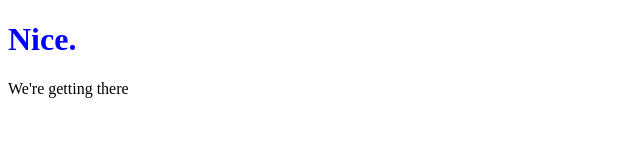
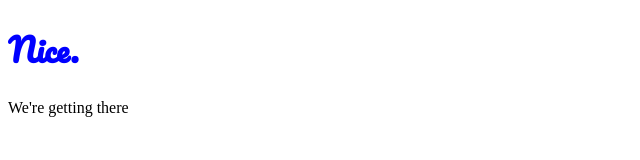
Before and after one commit to moonbookbrandon/AffiliateSites, a website: page docs/index.html in a window 1280 px wide. Shown: the whole page, without its empty margins (0-640 px from the left). Drawn offline with Linux system fonts and the light colour scheme.

Commit message:
missed some files

```diff
--- a/docs/index.html
+++ b/docs/index.html
@@ -1,7 +1,9 @@
 <!doctype html>
 <html>
   <head>
+    <link rel="icon" href="favicon.png" type="image/png"/>
     <link rel="stylesheet" type="text/css" href="index.css" />
+    <link href="https://fonts.googleapis.com/css2?family=Pacifico&display=swap" rel="stylesheet">
     <title>Hello, World</title>
   </head>
   <body>
--- a/package.json
+++ b/package.json
@@ -6,7 +6,7 @@
   "scripts": {
     "less": "lessc src/less/index.less > docs/index.css",
     "build": "npm run clean && npm run site && npm run less",
-    "site": "cp src/html/* docs",
+    "site": "cp src/html/* docs && cp src/assets/* docs",
     "clean": "rimraf -f docs && mkdir docs",
     "test": "echo \"Error: no test specified\" && exit 1"
   },
--- a/src/less/index.less
+++ b/src/less/index.less
@@ -1,2 +1,3 @@
 @accentColor: blue;
 h1 { color: @accentColor; }
+h1 { font-family: 'Pacifico', sans-serif; }
```
Also changed, not shown: src/html/index.html (+2 -0 lines), docs/favicon.png (added), docs/index.css.
